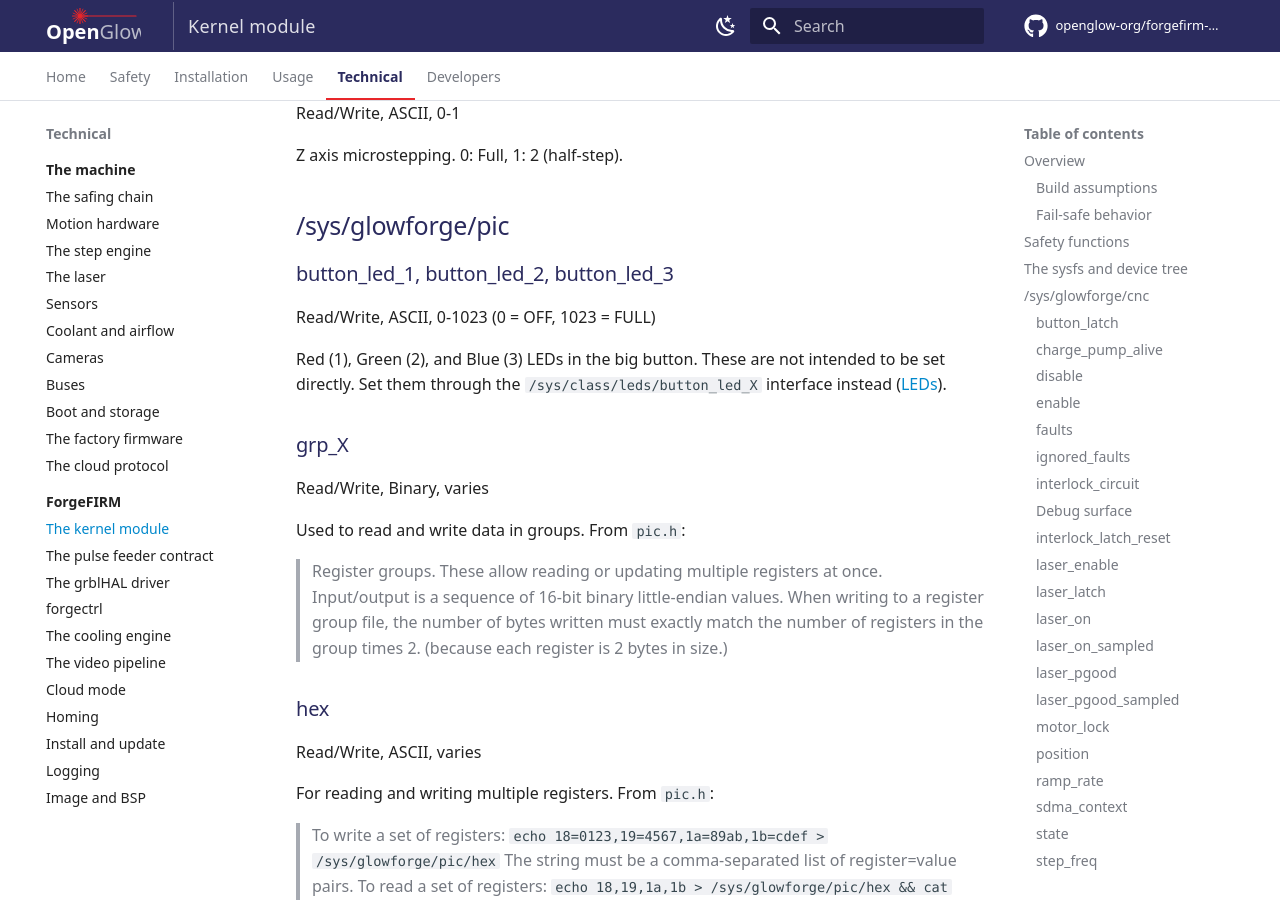
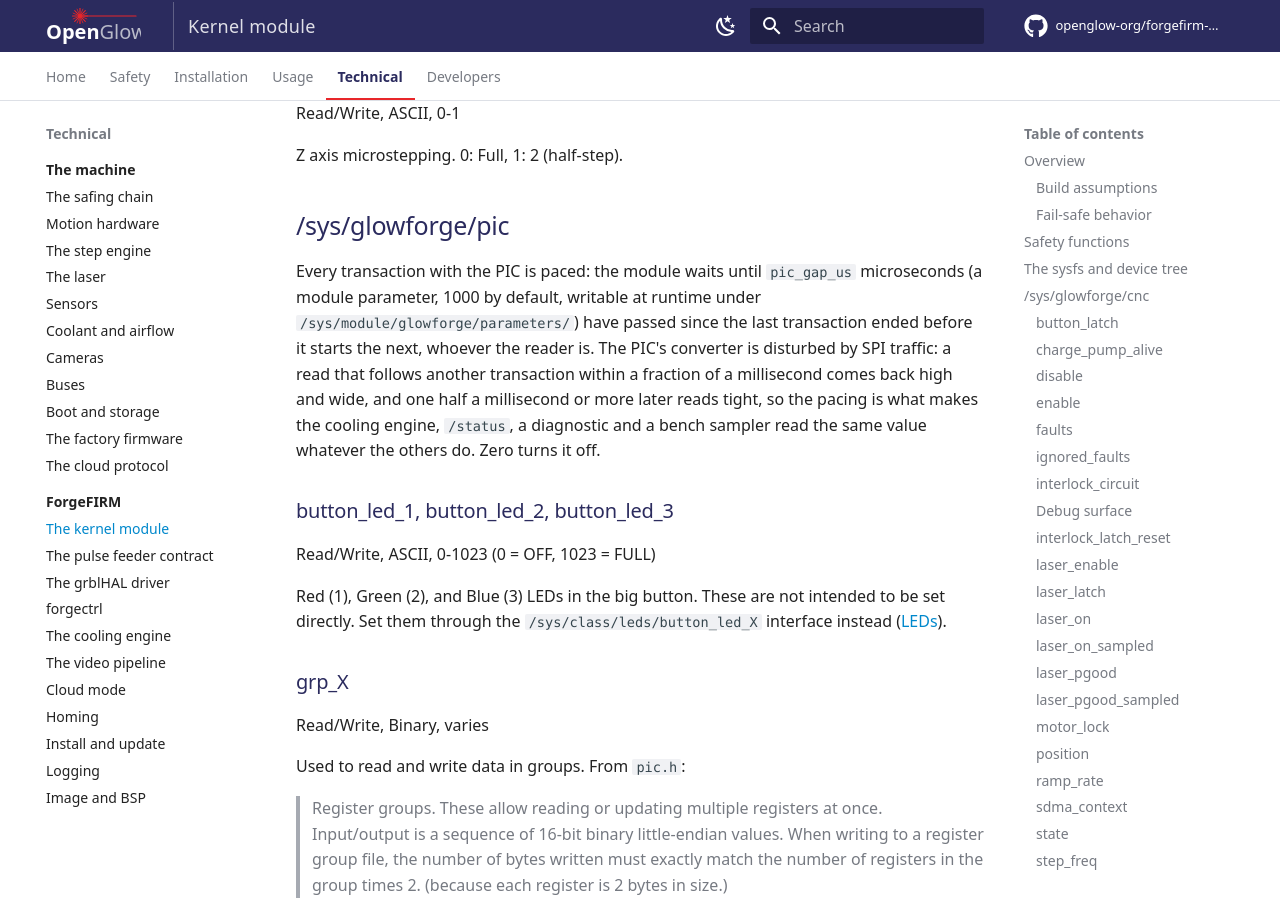
Before and after one commit to openglow-org/forgefirm-docs, an MkDocs documentation site: the page built from docs/technical/forgefirm/kernel-module.md, in a window 1280 px wide and 900 px high, scrolled down 13652 px. Built offline with MkDocs 1.6.1 and Material for MkDocs 9.7.7, drawn with Linux system fonts in a browser that asks for light colours; comment, search, counter and statistics services are not loaded.

Commit message:
docs: PIC transaction pacing and its parameter
The kernel module page describes the pacing of every PIC transaction and
the pic_gap_us parameter; the cooling engine page says what the pacing
leaves for the diagnostic's interquartile means.

```diff
--- a/docs/technical/forgefirm/kernel-module.md
+++ b/docs/technical/forgefirm/kernel-module.md
@@ -612,6 +612,16 @@ Z axis microstepping. 0: Full, 1: 2 (half-step).
 
 ## /sys/glowforge/pic
 
+Every transaction with the PIC is paced: the module waits until `pic_gap_us`
+microseconds (a module parameter, 1000 by default, writable at runtime under
+`/sys/module/glowforge/parameters/`) have passed since the last transaction
+ended before it starts the next, whoever the reader is. The PIC's converter
+is disturbed by SPI traffic: a read that follows another transaction within a
+fraction of a millisecond comes back high and wide, and one half a
+millisecond or more later reads tight, so the pacing is what makes the
+cooling engine, `/status`, a diagnostic and a bench sampler read the same
+value whatever the others do. Zero turns it off.
+
 ### button_led_1, button_led_2, button_led_3
 
 Read/Write, ASCII, 0-1023 (0 = OFF, 1023 = FULL)
```
Also changed, not shown: docs/technical/forgefirm/cooling-engine.md (+4 -3 lines).
